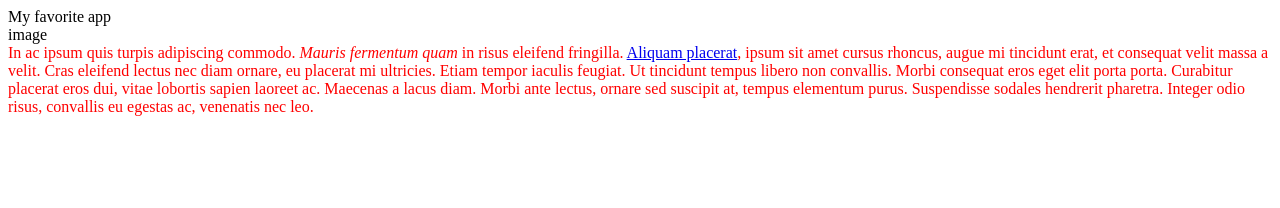
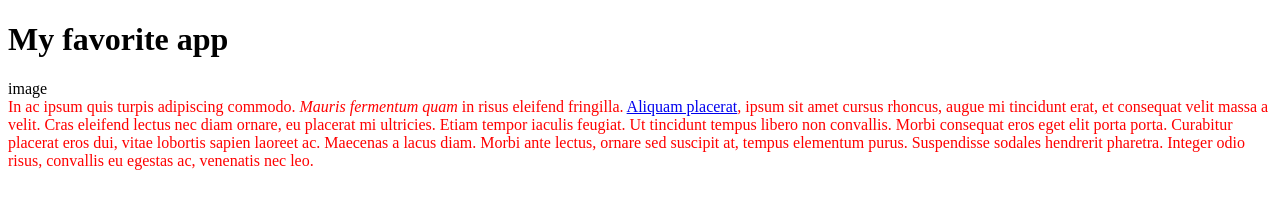
Before and after one commit to pritam27/portfolio, a plain HTML site: page toplist/index.html in a window 1280 px wide. Drawn offline with Linux system fonts and the light colour scheme.

Commit message:
Add h1 tag to the title

```diff
--- a/toplist/index.html
+++ b/toplist/index.html
@@ -4,7 +4,7 @@
 	<link rel="stylesheet" type="text/css" href="style.css">
 </head>
 <body>
-	<div class="title">My favorite app</div>
+	<h1 class="title">My favorite app</h1>
 	<div class="app">
 		<div class="screenshot">image</div>
 		<div class="description">
```
